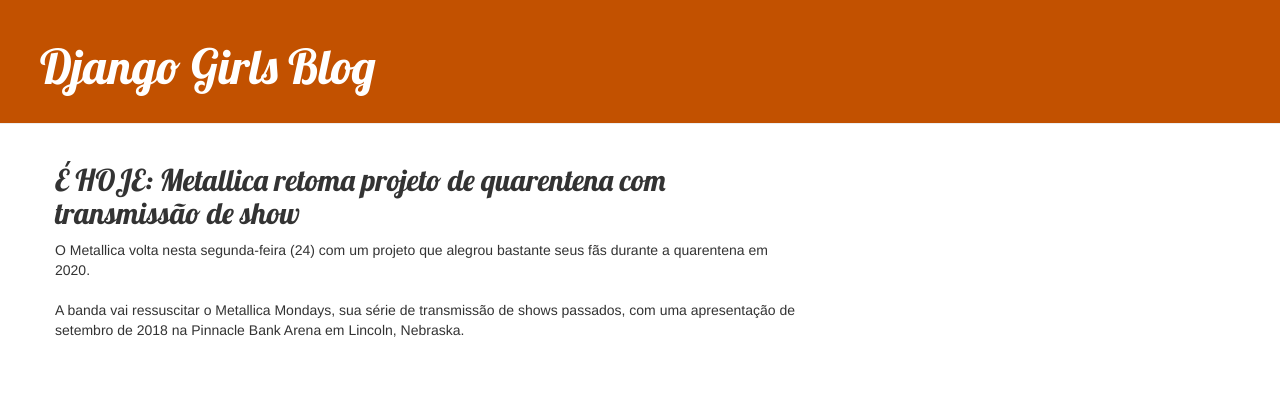
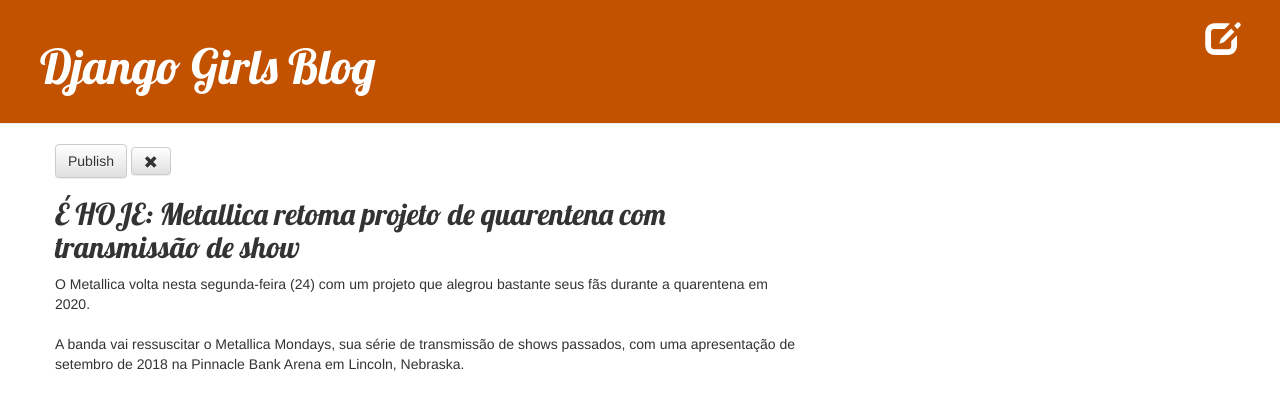
Before and after one commit to Emanuelvss13/Programacao_web_ifpi, a Django app: page /post/3/ in a window 1280 px wide. Shown: the top 410 px of the page. Run offline with Django 3.2, Linux system fonts and the light colour scheme; data comes from the database, SQL or seed files in the repository; both versions use the stored data as it was after the commit; some libraries are stand-ins or nearby versions.

Commit message:
add homework tutorial

```diff
--- a/DjangoGirls/blog/templates/blog/base.html
+++ b/DjangoGirls/blog/templates/blog/base.html
@@ -9,6 +9,7 @@
     </head>
     <body>
         <div class="page-header">
+            <a href="{% url 'post_draft_list' %}" class="top-menu"><span class="glyphicon glyphicon-edit"></span></a>
             {% if user.is_authenticated %}
                 <a href="{% url 'post_new' %}" class="top-menu"><span class="glyphicon glyphicon-plus"></span></a>
             {% endif %}
--- a/DjangoGirls/blog/templates/blog/post_detail.html
+++ b/DjangoGirls/blog/templates/blog/post_detail.html
@@ -3,10 +3,13 @@
 {% block content %}
     <div class="post">
         {% if post.published_date %}
-            <div class="date">
-                {{ post.published_date }}
-            </div>
-        {% endif %}
+    <div class="date">
+        {{ post.published_date }}
+    </div>
+    {% else %}
+        <a class="btn btn-default" href="{% url 'post_publish' pk=post.pk %}">Publish</a>
+        <a class="btn btn-default" href="{% url 'post_remove' pk=post.pk %}"><span class="glyphicon glyphicon-remove"></span></a>
+    {% endif %}
         {% if user.is_authenticated %}
             <a class="btn btn-default" href="{% url 'post_edit' pk=post.pk %}"><span class="glyphicon glyphicon-pencil"></span></a>
         {% endif %}
--- a/DjangoGirls/blog/urls.py
+++ b/DjangoGirls/blog/urls.py
@@ -6,4 +6,9 @@
     path('post/<int:pk>/', views.post_detail, name='post_detail'),
     path('post/new/', views.post_new, name='post_new'),
     path('post/<int:pk>/edit/', views.post_edit, name='post_edit'),
+    path('drafts/', views.post_draft_list, name='post_draft_list'),
+    path('post/<pk>/publish/', views.post_publish, name='post_publish'),
+    path('post/<pk>/remove/', views.post_remove, name='post_remove'),
+
+
 ]
--- a/DjangoGirls/blog/views.py
+++ b/DjangoGirls/blog/views.py
@@ -22,7 +22,6 @@
         if form.is_valid():
             post = form.save(commit=False)
             post.author = request.user
-            post.published_date = timezone.now()
             post.save()
             return redirect('post_detail', pk=post.pk)
     else:
@@ -37,9 +36,31 @@
         if form.is_valid():
             post = form.save(commit=False)
             post.author = request.user
-            post.published_date = timezone.now()
             post.save()
             return redirect('post_detail', pk=post.pk)
     else:
         form = PostForm(instance=post)
     return render(request, 'blog/post_edit.html', {'form': form})
+
+
+def post_draft_list(request):
+    posts = Post.objects.filter(
+        published_date__isnull=True).order_by('created_date')
+    return render(request, 'blog/post_draft_list.html', {'posts': posts})
+
+
+def post_publish(request, pk):
+    post = get_object_or_404(Post, pk=pk)
+    post.publish()
+    return redirect('post_detail', pk=pk)
+
+
+def publish(self):
+    self.published_date = timezone.now()
+    self.save()
+
+
+def post_remove(request, pk):
+    post = get_object_or_404(Post, pk=pk)
+    post.delete()
+    return redirect('post_list')
```
Also changed, not shown: DjangoGirls/blog/templates/blog/post_draft_list.html (added, +11 -0 lines), DjangoGirls/db.sqlite3.
